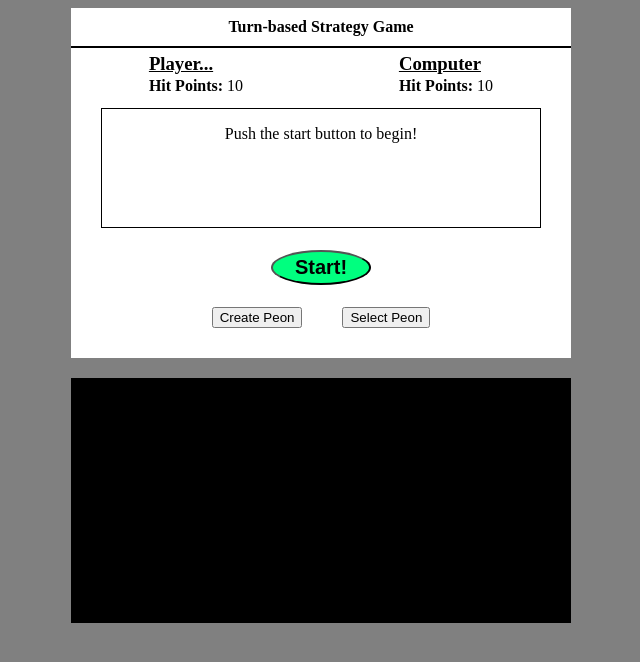
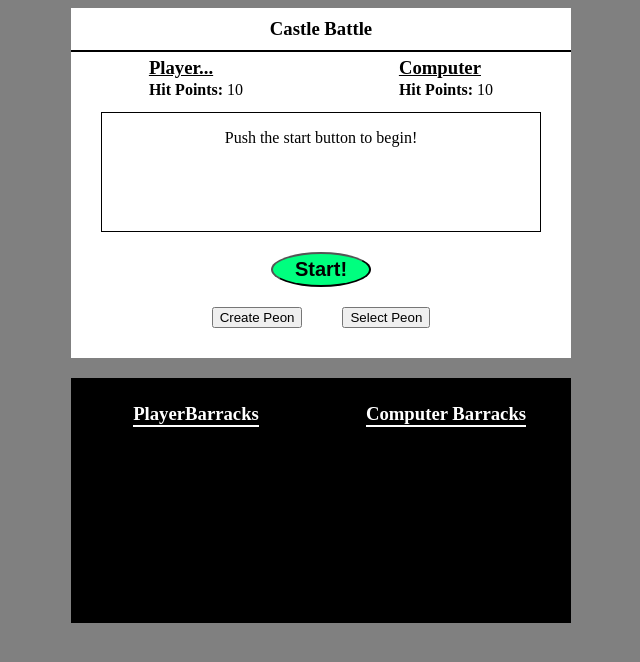
Before and after one commit to jcogs94/browser-game, a plain HTML site: page index.html in a window 1280 px wide. Shown: the whole page, without its empty margins (319-959 px from the left). Drawn offline with Linux system fonts and the light colour scheme.

Commit message:
barracks box text

```diff
--- a/css/style.css
+++ b/css/style.css
@@ -25,19 +25,14 @@ body {
     color: black;
 }
 
-#barracks-display {
-    height: 35%;
-    background-color: black;
-    color: white;
-}
-
-header {
+#top-heading {
     text-align: center;
     font-weight: bold;
     position: relative;
     padding: 10px;
     border-bottom: 2px solid black;
     box-sizing: border-box;
+    margin: 0;
 }
 
 .player-info {
@@ -97,3 +92,32 @@ header {
     align-items: center;
     border-radius: 50%;
 }
+
+#barracks-display {
+    height: 35%;
+    background-color: black;
+    color: white;
+
+    display: flex;
+    flex-direction: row;
+}
+
+.barracks-info {
+    display: flex;
+    height: calc(100% - 40px);
+    width: 220px;
+    justify-content: space-around;
+    margin: 20px auto;
+    padding: 5px;
+    box-sizing: border-box;
+}
+
+.barracks-heading {
+    display: flex;
+    flex-direction: row;
+    justify-content: center;
+    align-self: start;
+    margin: 0;
+    padding: 12px auto;
+    border-bottom: 2px solid white;
+}
--- a/index.html
+++ b/index.html
@@ -5,15 +5,15 @@
     <meta name="viewport" content="width=device-width, initial-scale=1.0">
     <link rel="stylesheet" href="css/style.css">
     <script defer src="js/app.js"></script>
-    <title>Turn-based Strategy Game</title>
+    <title>Castle Battle</title>
 </head>
 <body>
     <div id="display">
         <div id="screen">
-            <header>Turn-based Strategy Game</header>
+            <h3 class="heading" id="top-heading">Castle Battle</h3>
             <div class="player-info">
                 <div class="player">
-                    <h3 class="text"><u>Player...</u></h3>
+                    <h3 class="text"><u><span class="player-name">Player...</span></u></h3>
                     <p class="text"><b>Hit Points: </b> <span id="player-hitpoints">10</span></p>
                 </div>
                 <div class="computer">
@@ -33,7 +33,12 @@
             </div>
         </div>
         <div id="barracks-display">
-
+            <div class="barracks-info" id="player-barracks">
+                <h3 class="heading barracks-heading" id="player-barracks"><span class="player-name">Player </span>Barracks</h3>
+            </div>
+            <div class="barracks-info" id="computer-barracks">
+                <h3 class="heading barracks-heading" id="computer-barracks">Computer Barracks</h3>
+            </div>
         </div>
     </div>
 </body>
```
